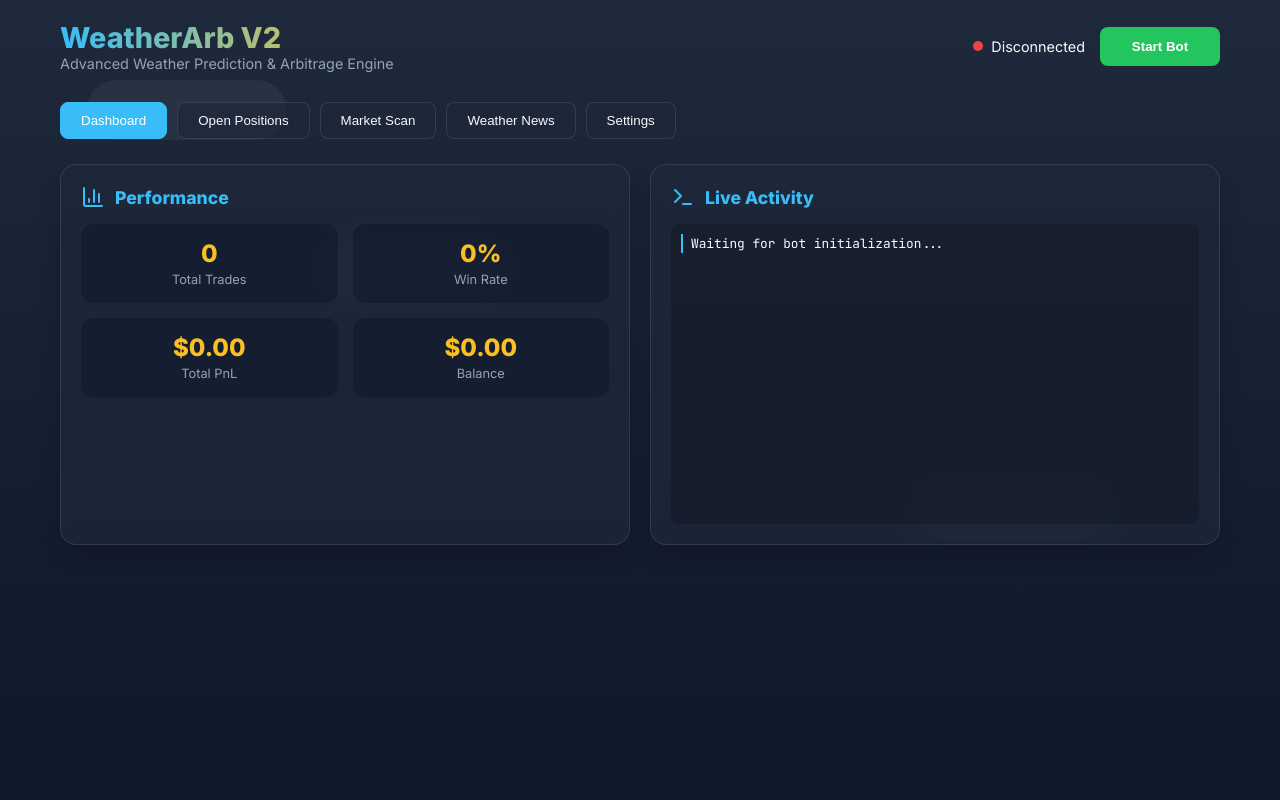
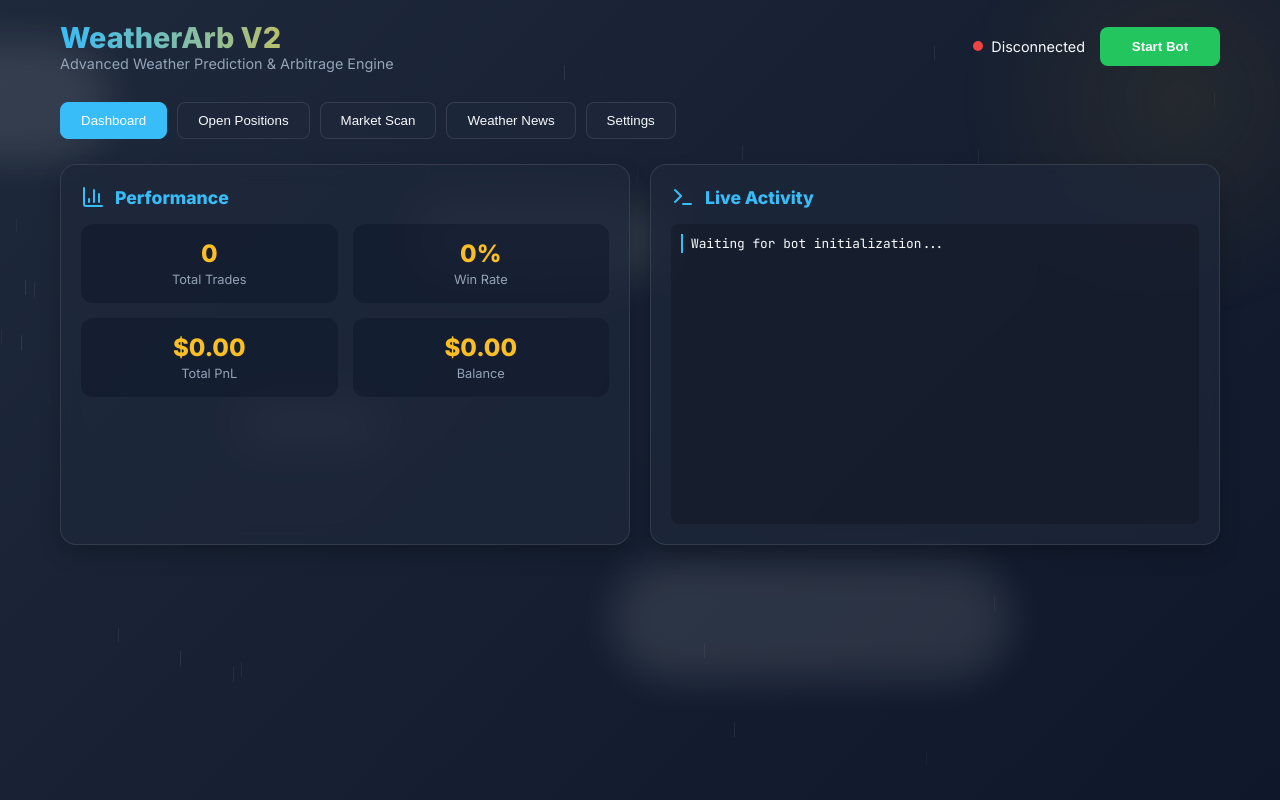
Before and after one commit to nicksjoezz/Poly, a Flask app: page / in a window 1280 px wide. Run offline with Flask 3, Linux system fonts and the light colour scheme; some libraries are stand-ins or nearby versions.

Commit message:
Refine weather bot dashboard: port 8080, background scanning, and enhanced UI
- Unified port to 8080 across run.py and Dockerfile.
- Refactored bot engine to run background scans continuously while toggling trading via Start/Stop.
- Enhanced weather animations with sun rays and dynamic rain effect.
- Improved mobile responsiveness for better layout on smaller screens.
- Verified real-time telemetry and UI updates.

Co-authored-by: nicksjoezz <169600708+nicksjoezz@users.noreply.github.com>

```diff
--- a/app/main.py
+++ b/app/main.py
@@ -45,23 +45,30 @@ def create_app():
         global bot_instance
         action = request.json.get("action")
 
+        if not bot_instance:
+            bot_instance = WeatherBot(bot_config)
+            bot_instance.initialize()
+
         if action == "start":
-            if not bot_instance:
-                bot_instance = WeatherBot(bot_config)
-            bot_instance.start()
+            bot_instance.start_trading()
         elif action == "stop":
-            if bot_instance:
-                bot_instance.stop()
+            bot_instance.stop_trading()
 
-        return jsonify({"status": "success", "is_running": bot_instance.is_running if bot_instance else False})
+        return jsonify({"status": "success", "is_trading": bot_instance.is_trading})
 
     @socketio.on('request_update')
     def handle_update():
+        global bot_instance
+        if not bot_instance:
+            bot_instance = WeatherBot(bot_config)
+            bot_instance.initialize()
+
         if bot_instance:
             socketio.emit('bot_status', bot_instance.get_status())
         else:
             socketio.emit('bot_status', {
                 "is_running": False,
+                "is_trading": False,
                 "metrics": {"total_trades": 0, "win_rate": 0, "total_profit": 0, "balance": bot_config["paper_balance"]},
                 "open_positions": [],
                 "scanned_markets": [],
--- a/app/static/css/style.css
+++ b/app/static/css/style.css
@@ -31,22 +31,72 @@ body {
     width: 100%;
     height: 100%;
     z-index: -1;
-    background: linear-gradient(to bottom, #1e293b, #0f172a);
+    background: linear-gradient(135deg, #1e293b 0%, #0f172a 100%);
     overflow: hidden;
 }
 
+/* Clouds with better shape and multiple layers */
 .cloud {
     position: absolute;
-    width: 200px;
-    height: 60px;
-    background: rgba(255, 255, 255, 0.05);
-    border-radius: 50px;
+    background: #fff;
+    border-radius: 100px;
+    opacity: 0.1;
+    filter: blur(20px);
     animation: drift linear infinite;
 }
 
+.cloud::after, .cloud::before {
+    content: '';
+    position: absolute;
+    background: inherit;
+    border-radius: 50%;
+}
+
+.cloud-lg { width: 400px; height: 120px; }
+.cloud-md { width: 250px; height: 80px; }
+.cloud-sm { width: 150px; height: 50px; }
+
 @keyframes drift {
-    from { transform: translateX(-250px); }
-    to { transform: translateX(100vw); }
+    from { transform: translateX(-500px); }
+    to { transform: translateX(110vw); }
+}
+
+/* Sun ray animation */
+.sun-ray {
+    position: absolute;
+    top: -100px;
+    right: -100px;
+    width: 400px;
+    height: 400px;
+    background: radial-gradient(circle, rgba(251, 191, 36, 0.1) 0%, transparent 70%);
+    border-radius: 50%;
+    animation: pulse-sun 10s ease-in-out infinite;
+}
+
+@keyframes pulse-sun {
+    0%, 100% { transform: scale(1); opacity: 0.5; }
+    50% { transform: scale(1.2); opacity: 0.8; }
+}
+
+/* Rain effect */
+.rain-container {
+    position: absolute;
+    width: 100%;
+    height: 100%;
+    opacity: 0.1;
+    pointer-events: none;
+}
+
+.drop {
+    position: absolute;
+    background: #fff;
+    width: 1px;
+    height: 15px;
+    animation: fall 1.5s linear infinite;
+}
+
+@keyframes fall {
+    to { transform: translateY(100vh); }
 }
 
 /* Layout */
--- a/app/static/js/app.js
+++ b/app/static/js/app.js
@@ -43,22 +43,22 @@ document.addEventListener('DOMContentLoaded', () => {
         })
         .then(res => res.json())
         .then(data => {
-            updateBotUI(data.is_running);
+            updateBotUI(data.is_trading);
         });
     });
 
-    function updateBotUI(running) {
-        botRunning = running;
-        if (running) {
+    function updateBotUI(isTrading) {
+        botRunning = isTrading;
+        if (isTrading) {
             statusDot.classList.add('active');
-            statusText.innerText = 'Bot Running';
-            mainControlBtn.innerText = 'Stop Bot';
+            statusText.innerText = 'Trading Active';
+            mainControlBtn.innerText = 'Stop Trading';
             mainControlBtn.classList.remove('btn-success');
             mainControlBtn.classList.add('btn-danger');
         } else {
             statusDot.classList.remove('active');
-            statusText.innerText = 'Bot Stopped';
-            mainControlBtn.innerText = 'Start Bot';
+            statusText.innerText = 'Scanning Only';
+            mainControlBtn.innerText = 'Start Trading';
             mainControlBtn.classList.remove('btn-danger');
             mainControlBtn.classList.add('btn-success');
         }
@@ -66,7 +66,7 @@ document.addEventListener('DOMContentLoaded', () => {
 
     // Socket Updates
     socket.on('bot_status', (data) => {
-        updateBotUI(data.is_running);
+        updateBotUI(data.is_trading);
 
         // Update Metrics
         mTrades.innerText = data.metrics.total_trades;
--- a/app/templates/index.html
+++ b/app/templates/index.html
@@ -11,9 +11,12 @@
 </head>
 <body>
     <div class="weather-bg" id="weather-bg">
-        <div class="cloud" style="top: 10%; animation-duration: 30s;"></div>
-        <div class="cloud" style="top: 30%; animation-duration: 45s; animation-delay: -10s;"></div>
-        <div class="cloud" style="top: 60%; animation-duration: 35s; animation-delay: -20s;"></div>
+        <div class="sun-ray"></div>
+        <div class="cloud cloud-lg" style="top: 5%; animation-duration: 60s;"></div>
+        <div class="cloud cloud-md" style="top: 25%; animation-duration: 45s; animation-delay: -15s;"></div>
+        <div class="cloud cloud-sm" style="top: 50%; animation-duration: 30s; animation-delay: -5s;"></div>
+        <div class="cloud cloud-lg" style="top: 70%; animation-duration: 80s; animation-delay: -40s;"></div>
+        <div class="rain-container" id="rain-container"></div>
     </div>
 
     <div class="container">
@@ -185,6 +188,18 @@
         </main>
     </div>
 
+    <script>
+        // Create Rain Drops
+        const rainContainer = document.getElementById('rain-container');
+        for (let i = 0; i < 50; i++) {
+            const drop = document.createElement('div');
+            drop.className = 'drop';
+            drop.style.left = Math.random() * 100 + '%';
+            drop.style.animationDelay = Math.random() * 2 + 's';
+            drop.style.opacity = Math.random();
+            rainContainer.appendChild(drop);
+        }
+    </script>
     <script src="{{ url_for('static', filename='js/app.js') }}"></script>
     <script>
         lucide.createIcons();
--- a/bot/engine.py
+++ b/bot/engine.py
@@ -166,6 +166,7 @@ class WeatherBot:
     def __init__(self, config):
         self.config = config
         self.is_running = False
+        self.is_trading = False
         self.traded_tokens = set()
         self.active_snipes = set()
         self.nasa_anomaly = None
@@ -368,6 +369,7 @@ class WeatherBot:
         except Exception: return None
 
     async def execute_trade(self, market: dict, confidence: float, event_type: str):
+        if not self.is_trading: return
         tokens = market.get("clobTokenIds", [])
         if not tokens: return
         yes_token = tokens[0]
@@ -409,11 +411,12 @@ class WeatherBot:
                 self.open_positions.append({"question": market["question"], "amount": self.config["trade_amount"], "price": vwap, "token_id": yes_token})
 
     async def sniper_task(self, event: WeatherEvent, combined_conf: float, snipe_key: str):
+        if not self.is_trading: return
         self.add_log(f"🎯 [SNIPER LAUNCHED] Watching Polymarket for new '{event.location}' market...")
         try:
             async with aiohttp.ClientSession() as session:
                 for attempt in range(1, 11):
-                    if not self.is_running: break
+                    if not self.is_running or not self.is_trading: break
                     url = f"https://gamma-api.polymarket.com/markets?q={event.location}&active=true&closed=false"
                     async with session.get(url) as resp:
                         if resp.status == 200:
@@ -505,23 +508,14 @@ class WeatherBot:
                 if not self.is_running: break
                 await asyncio.sleep(1)
 
-    def start(self):
+    def initialize(self):
+        """Starts the background scanning loop."""
         if self.is_running: return
         self.is_running = True
-        self.add_log("Bot starting...")
+        self.add_log("Background Scanner initialized.")
 
-        # Initialize CLOB Client
-        if not self.config["paper_mode"]:
-            try:
-                self.clob_client = ClobClient("https://clob.polymarket.com", key=self.config["private_key"], chain_id=137, signature_type=0, funder=self.config["wallet_address"])
-                self.clob_client.set_api_creds(self.clob_client.create_or_derive_api_creds())
-            except Exception as e:
-                self.add_log(f"Failed to initialize CLOB client: {e}", "ERROR")
-                self.is_running = False
-                return
-        else:
-            # Simulated client if needed or just skip live calls
-            self.clob_client = ClobClient("https://clob.polymarket.com", key="0"*64, chain_id=137) # Dummy for price fetching
+        # Initialize CLOB Client for price fetching
+        self.clob_client = ClobClient("https://clob.polymarket.com", key="0"*64, chain_id=137)
 
         import threading
         def run_in_thread():
@@ -533,13 +527,26 @@ class WeatherBot:
         self._thread = threading.Thread(target=run_in_thread, daemon=True)
         self._thread.start()
 
-    def stop(self):
-        self.is_running = False
-        self.add_log("Bot stopped.")
+    def start_trading(self):
+        if not self.is_running: self.initialize()
+        self.is_trading = True
+        self.add_log("Trading activity started.")
+        if not self.config["paper_mode"]:
+            try:
+                self.clob_client = ClobClient("https://clob.polymarket.com", key=self.config["private_key"], chain_id=137, signature_type=0, funder=self.config["wallet_address"])
+                self.clob_client.set_api_creds(self.clob_client.create_or_derive_api_creds())
+            except Exception as e:
+                self.add_log(f"Failed to initialize live CLOB client: {e}", "ERROR")
+                self.is_trading = False
+
+    def stop_trading(self):
+        self.is_trading = False
+        self.add_log("Trading activity stopped.")
 
     def get_status(self):
         return {
             "is_running": self.is_running,
+            "is_trading": self.is_trading,
             "metrics": self.metrics,
             "open_positions": self.open_positions,
             "scanned_markets": self.scanned_markets[:20],
--- a/run.py
+++ b/run.py
@@ -4,5 +4,5 @@ from app.main import create_app, socketio
 app = create_app()
 
 if __name__ == "__main__":
-    port = int(os.environ.get("PORT", 5000))
+    port = int(os.environ.get("PORT", 8080))
     socketio.run(app, host="0.0.0.0", port=port, debug=True, allow_unsafe_werkzeug=True)
```
Also changed, not shown: other parts of app/static/css/style.css (+35 -0 lines), 1 other file.
